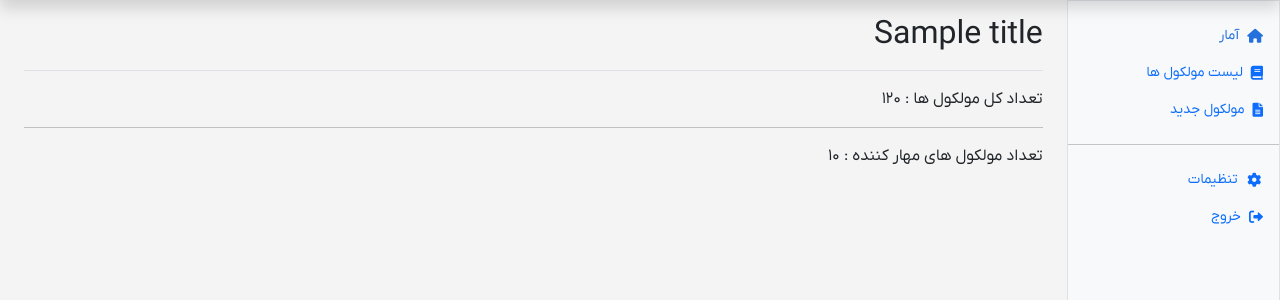
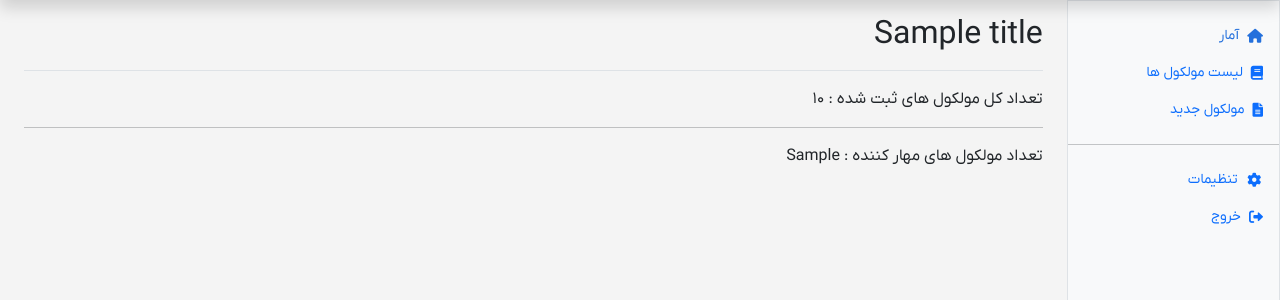
Before and after one commit to omidsaifpanahi/gnn, a Flask app: template templates/dashboard.html in a window 1280 px wide. Shown: the part 48-348 px from the top of the page. Run offline with Flask 3, Linux system fonts and the light colour scheme; the template is opened without the code that fills it: most values are stand-ins (such as "Sample title", 1, 10 or a date in 2020); some libraries are stand-ins or nearby versions.

Commit message:
Using real data in statistics

```diff
--- a/api/controllers/dashboard_controller.py
+++ b/api/controllers/dashboard_controller.py
@@ -1,8 +1,12 @@
 from flask import render_template, session,Blueprint
+from api.models.molecule import MoleculeModel
 from api.middlewares.auth_user import auth_user
 dashboard_bp = Blueprint('dashboard', __name__)
 
 @dashboard_bp.route("/")
 @auth_user
 def dashboard():
-    return render_template("dashboard.html", username=session['username'], title='آمار')
+    molecule_model = MoleculeModel()
+    result = molecule_model.fetch_all(draw=1,page=1, limit=1, conditions={'prediction': 1,'is_delete':0})
+
+    return render_template("dashboard.html", username=session['username'], title='آمار',data=result)
--- a/api/controllers/molecule_controller.py
+++ b/api/controllers/molecule_controller.py
@@ -36,7 +36,7 @@ def list_molecules():
     limit = length
 
     molecule_model = MoleculeModel()
-    result = molecule_model.fetch_all(draw=draw,page=page, limit=limit, conditions=conditions, order=(order_column, order_dir),is_test=True)
+    result = molecule_model.fetch_all(draw=draw,page=page, limit=limit, conditions=conditions, order=(order_column, order_dir),is_test=False)
 
     for row in result['data']:
         if 'created_date' in row and row['created_date']:
--- a/templates/dashboard.html
+++ b/templates/dashboard.html
@@ -5,9 +5,9 @@
 <div class="row">
     <div class="col-12">
         <p>
-            تعداد کل مولکول ها : 120
+            تعداد کل مولکول های ثبت شده : {{data['recordsTotal']}}
             <hr>
-            تعداد مولکول های مهار کننده  : 10
+            تعداد مولکول های مهار کننده  : {{data['recordsFiltered']}}
         </p>
     </div>
 </div>
```
